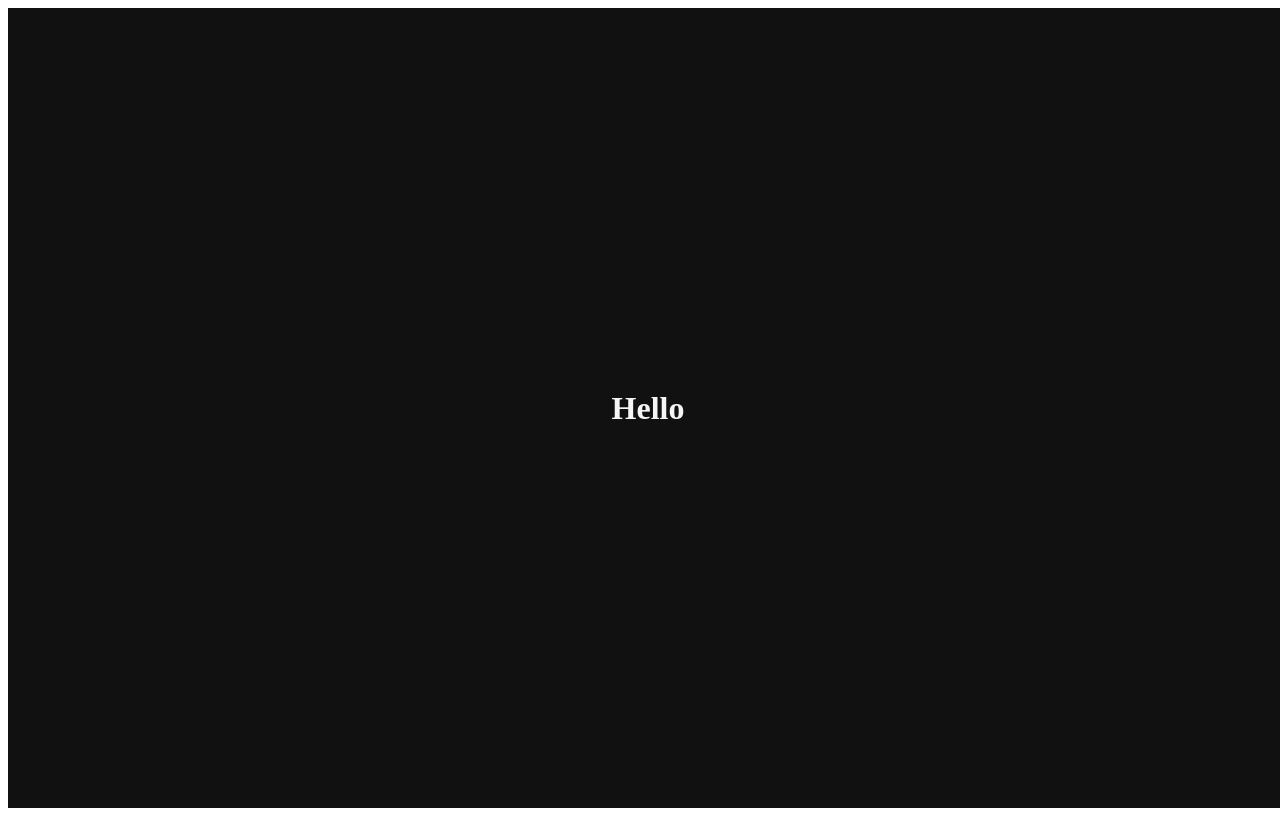
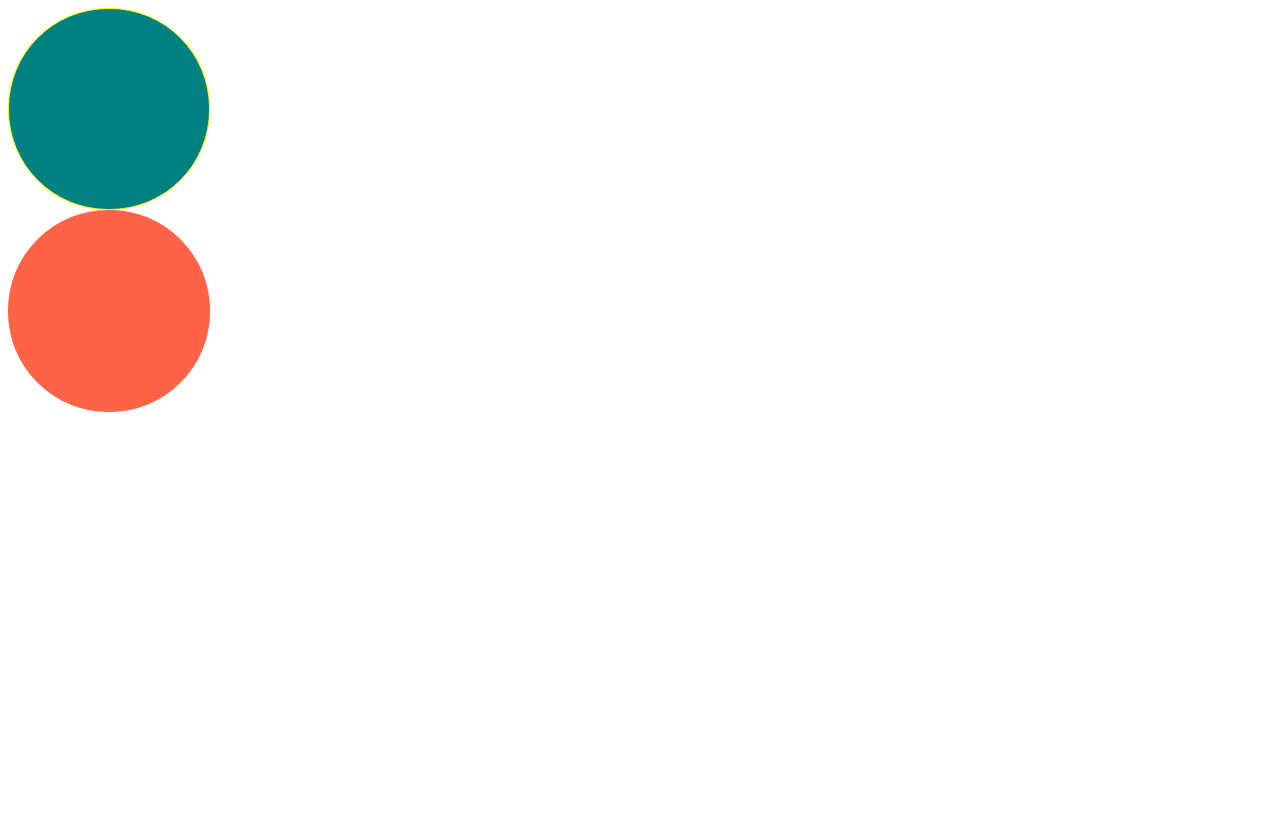
Before and after one commit to joyeajin/react_typescript_study, a React (Vite) app: page / in a window 1280 px wide. Built offline with nearby package versions, Linux system fonts and the light colour scheme.

Commit message:
interface로 프롭스 타입 정리

```diff
--- a/src/App.tsx
+++ b/src/App.tsx
@@ -1,23 +1,11 @@
-import styled from "styled-components";
-
-const Wrapper = styled.div`
-  display: flex;
-  height: 100vh;
-  width: 100vw;
-  justify-content: center;
-  align-items: center;
-  background-color: ${(props) => props.theme.backgroundColor};
-`;
-
-const Title = styled.h1`
-  color: ${(props) => props.theme.textColor};
-`;
+import Circle from "./Circle";
 
 function App() {
   return (
-    <Wrapper>
-      <Title>Hello</Title>
-    </Wrapper>
+    <div>
+      <Circle borderColor="yellow" bgColor="teal" />
+      <Circle bgColor="tomato" />
+    </div>
   );
 }
 
--- /dev/null
+++ b/src/Circle.tsx
@@ -0,0 +1,31 @@
+import styled from "styled-components";
+
+interface ContainerProps {
+  bgColor: string;
+  borderColor: string;
+}
+
+const Container = styled.div<ContainerProps>`
+  width: 200px;
+  height: 200px;
+  background-color: ${(props) => props.bgColor};
+  border-radius: 100px;
+  border: 1px solid ${(props) => props.borderColor};
+`;
+
+interface CircleProps {
+  bgColor: string;
+  borderColor?: string;
+  text?: string;
+}
+
+function Circle({ bgColor, borderColor }: CircleProps) {
+  return (
+    <Container
+      bgColor={bgColor}
+      borderColor={borderColor ?? bgColor}
+    ></Container>
+  );
+}
+
+export default Circle;
--- a/src/main.tsx
+++ b/src/main.tsx
@@ -1,22 +1,9 @@
 import { StrictMode } from "react";
 import { createRoot } from "react-dom/client";
 import App from "./App.tsx";
-import { ThemeProvider } from "styled-components";
-
-const darkTheme = {
-  textColor: "whitesmoke",
-  backgroundColor: "#111",
-};
-
-const lightTheme = {
-  textColor: "#111",
-  backgroundColor: "whitesmoke",
-};
 
 createRoot(document.getElementById("root")!).render(
   <StrictMode>
-    <ThemeProvider theme={darkTheme}>
-      <App />
-    </ThemeProvider>
+    <App />
   </StrictMode>
 );
```
